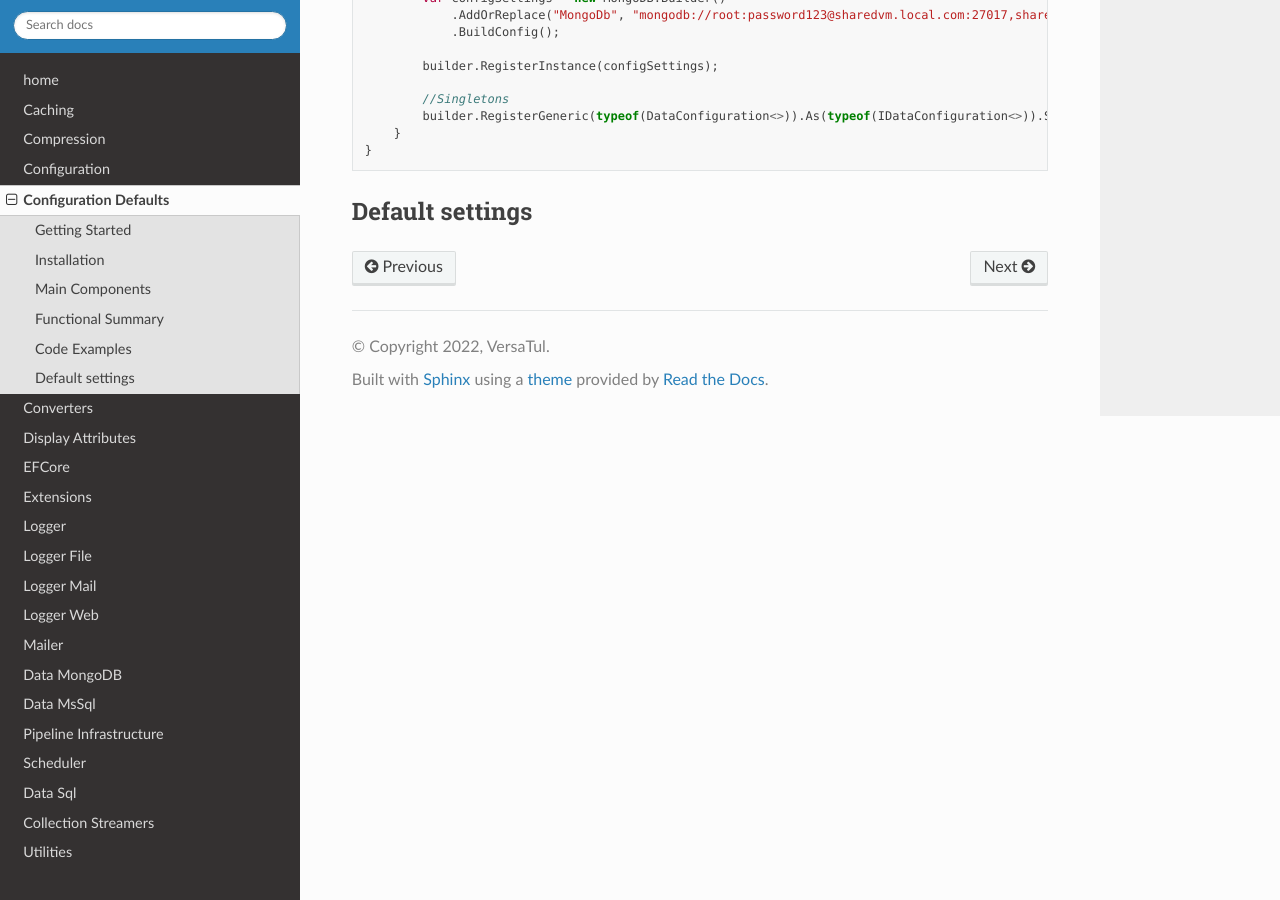
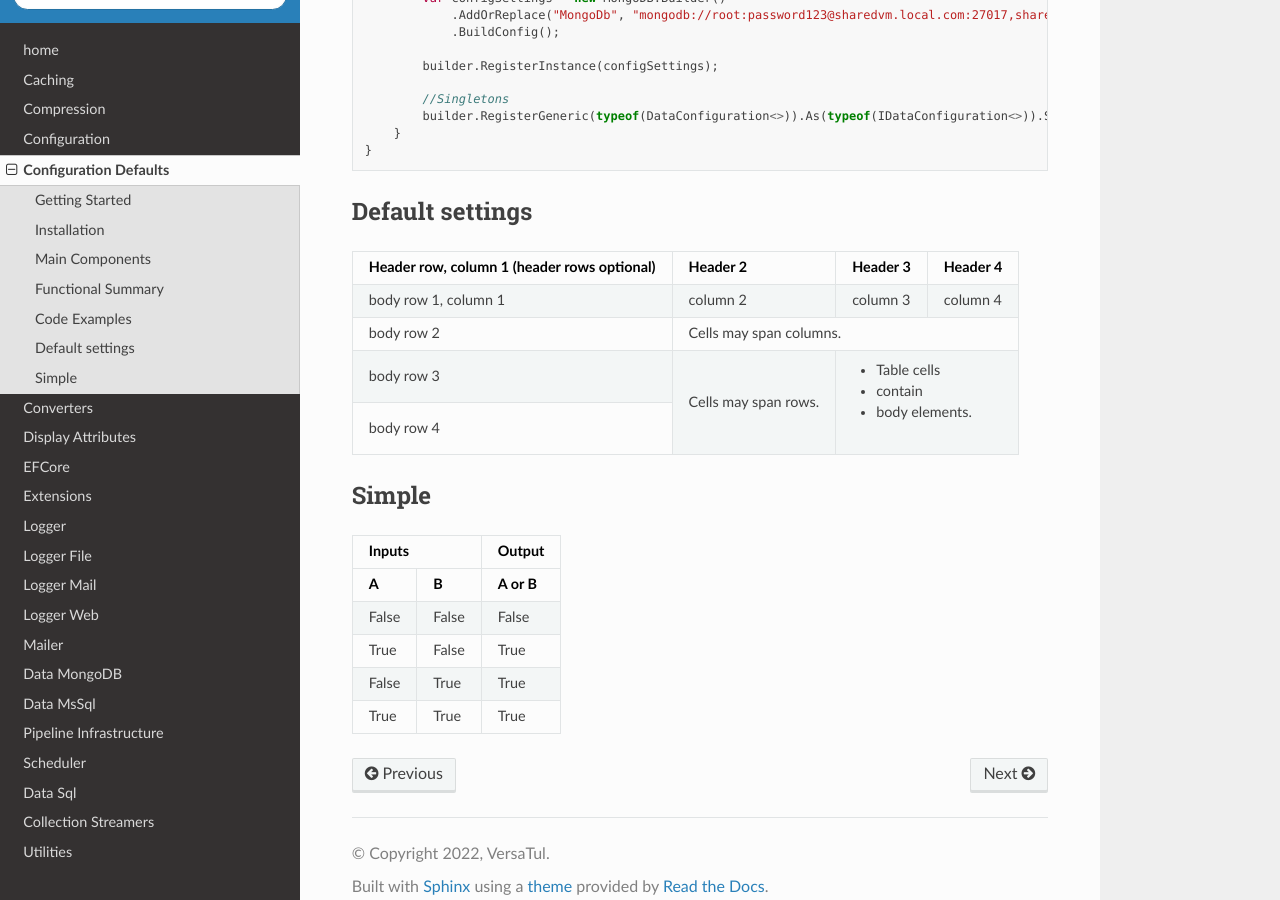
Before and after one commit to BjornWilliams/DocsVersaTul, a Sphinx documentation site: the page built from docs/source/configuration-defaults.rst, in a window 1280 px wide and 900 px high, scrolled down 1187 px. Built offline with Sphinx 7.4.7 and the Read the Docs theme 2.0.0, drawn with Linux system fonts in a browser that asks for light colours.

Commit message:
Update configuration-defaults.rst
trying to fix table issue

```diff
--- a/docs/source/configuration-defaults.rst
+++ b/docs/source/configuration-defaults.rst
@@ -59,6 +59,33 @@
 
 .. _tbl-grid:
 
++------------------------+------------+----------+----------+
+| Header row, column 1   | Header 2   | Header 3 | Header 4 |
+| (header rows optional) |            |          |          |
++========================+============+==========+==========+
+| body row 1, column 1   | column 2   | column 3 | column 4 |
++------------------------+------------+----------+----------+
+| body row 2             | Cells may span columns.          |
++------------------------+------------+---------------------+
+| body row 3             | Cells may  | - Table cells       |
++------------------------+ span rows. | - contain           |
+| body row 4             |            | - body elements.    |
++------------------------+------------+---------------------+
+
+Simple
+-------
+
+=====  =====  ======
+   Inputs     Output
+------------  ------
+  A      B    A or B
+=====  =====  ======
+False  False  False
+True   False  True
+False  True   True
+True   True   True
+=====  =====  ======
+
 +------------------+---------------+---------------+
 | Project Name     | Setting Name   | Default Value |
 +======================+============+===============+
```
